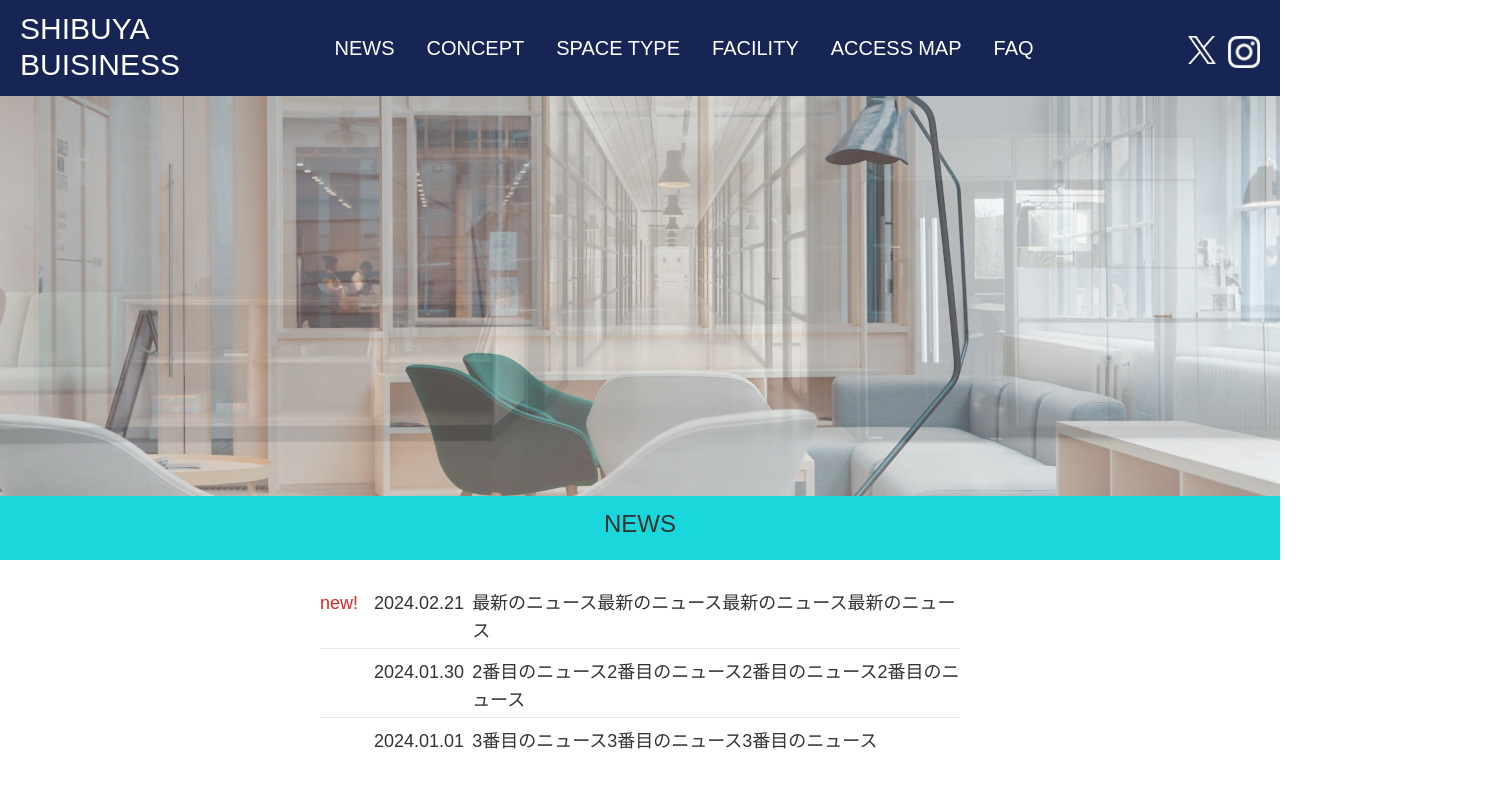
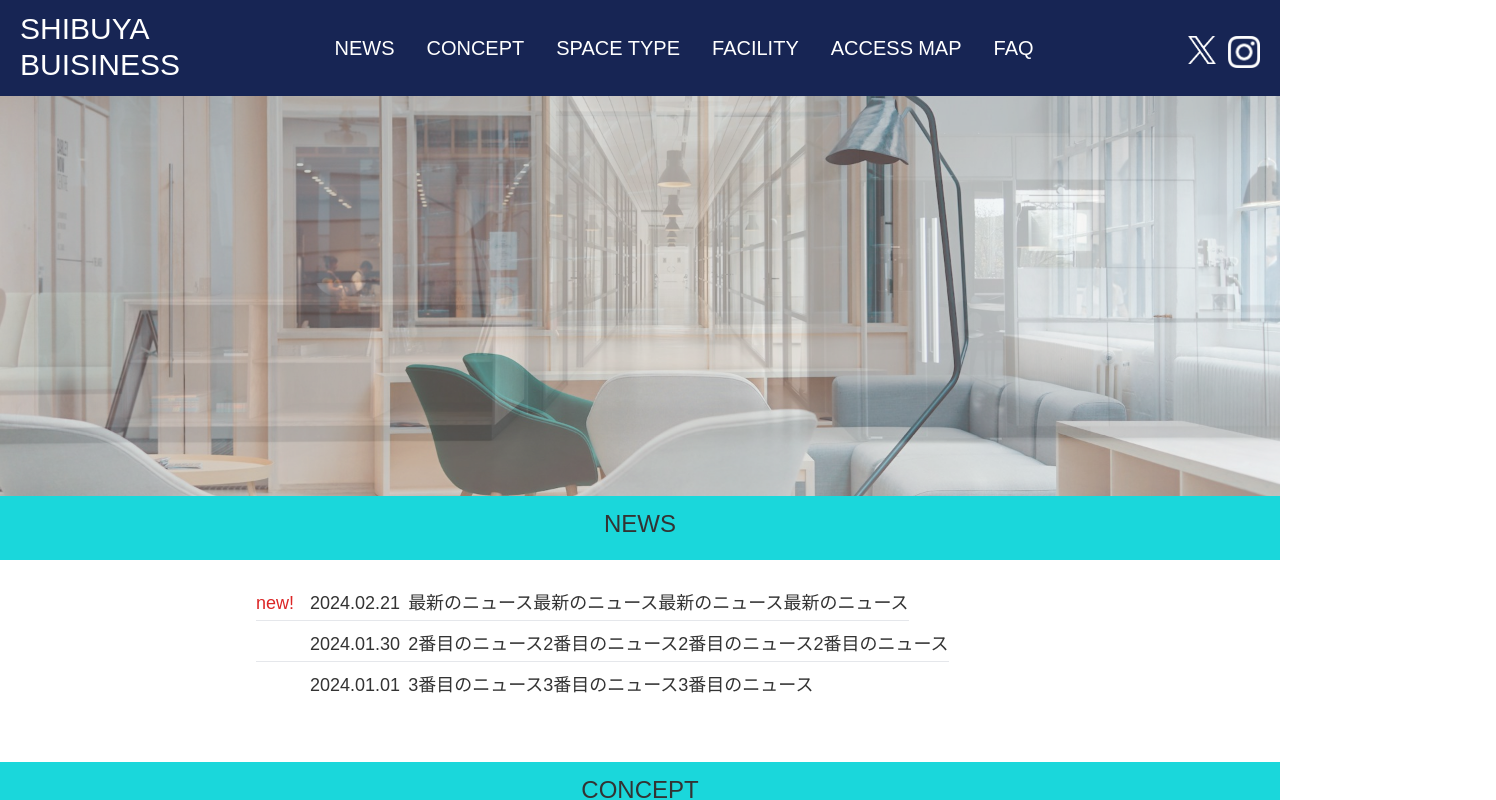
Before and after one commit to yasoyuki/website01, a Next.js app: page / in a window 1280 px wide. Shown: the top 800 px of the page, 1496 px wide, since content can reach past the window. Built offline with nearby package versions, Linux system fonts and the light colour scheme.

Commit message:
ニュース幅修正

```diff
--- a/src/app/templates/NewsTopic.tsx
+++ b/src/app/templates/NewsTopic.tsx
@@ -14,7 +14,7 @@ export default function NewsTopic() {
         <p>NEWS</p>
       </div>
   <div>
-    <dl className="flex flex-col items-start w-10/12 pt-5 pb-9 mx-auto text-sm md:w-1/2 md:text-lg">
+    <dl className="flex flex-col items-start w-10/12 pt-5 pb-9 mx-auto text-sm md:w-2/3 md:text-lg lg:w-3/5">
       {newsItems.map((item, index) => (
         <div key={index} className="flex items-start border-b border-gray-200 last:border-b-0 mt-3">
           <div className="flex items-center mr-4">
```
